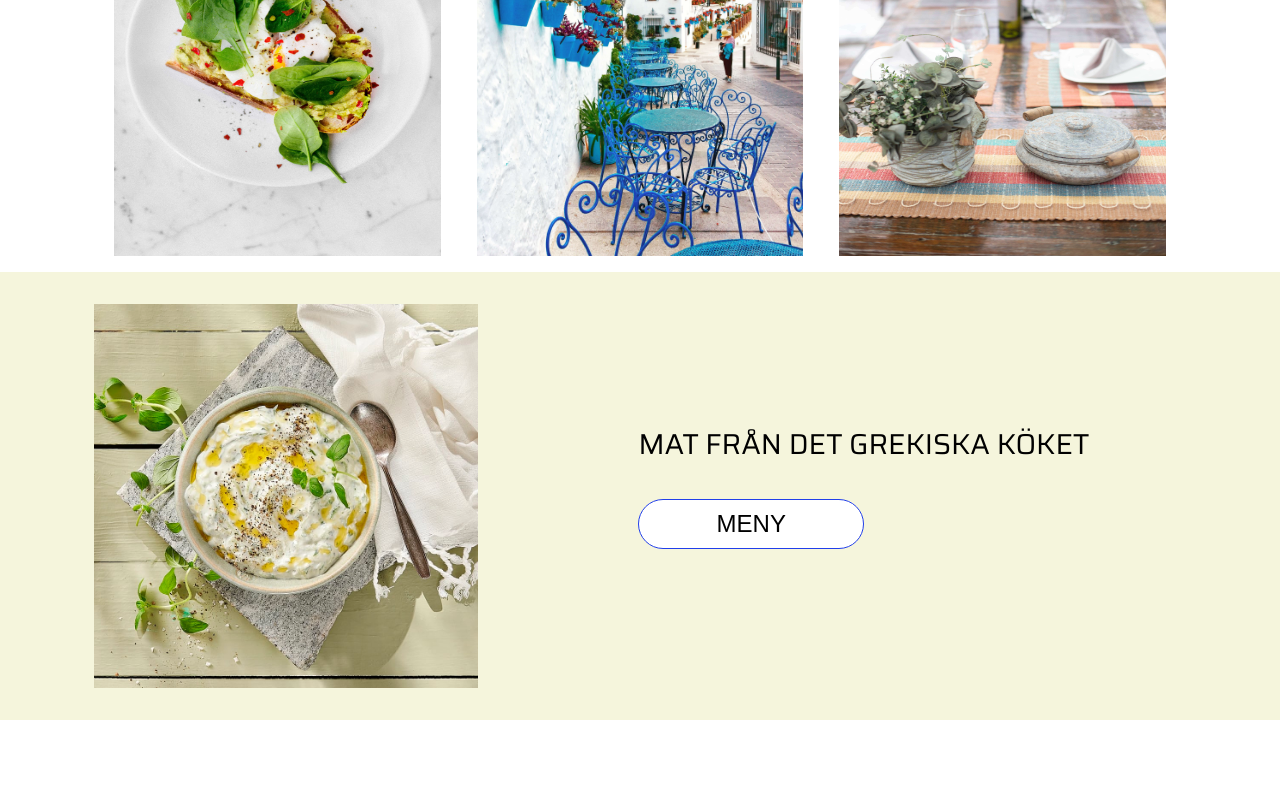
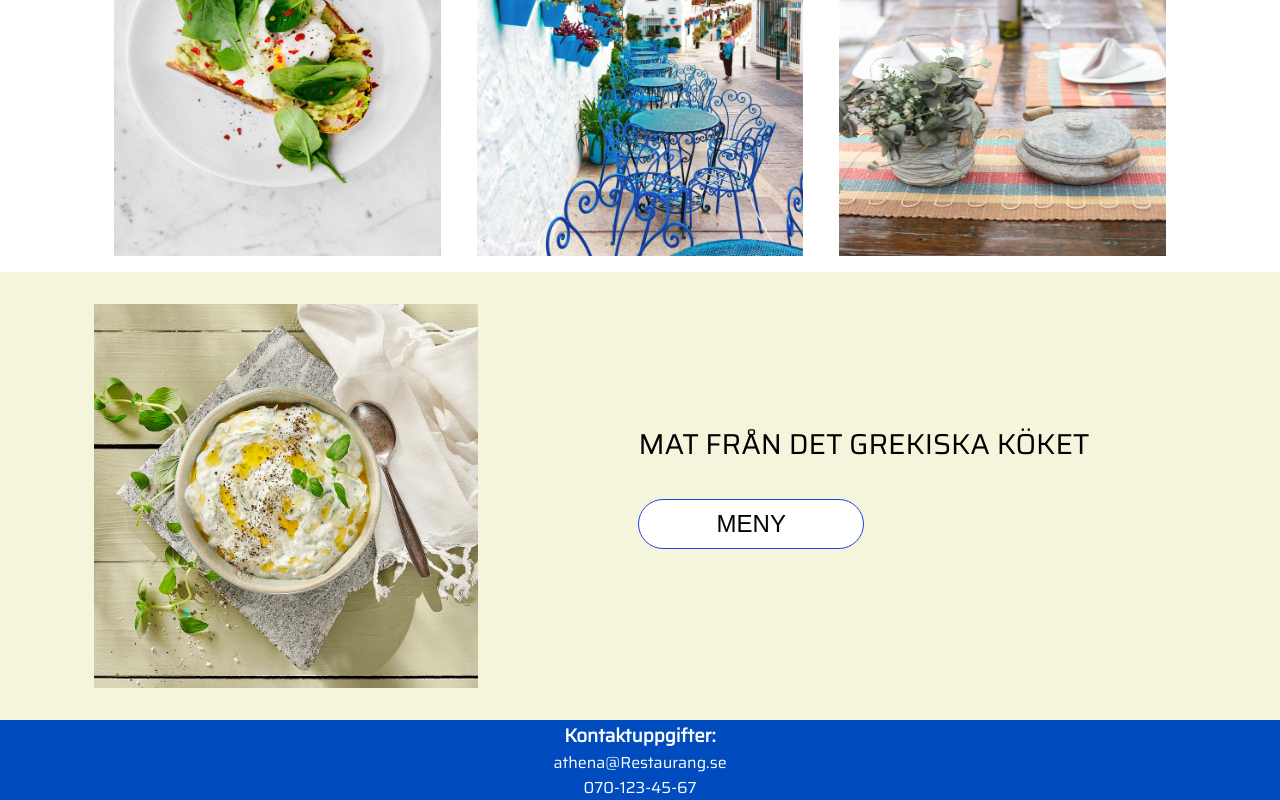
Before and after one commit to iidalindh/Restaurant, a React (Create React App) app in the folder Client/: page / in a window 1280 px wide. Shown: the part 503-1303 px from the top of the page. Before the commit the page ends 1223 px from the top, so only its background shows below. Built offline with nearby package versions, Linux system fonts and the light colour scheme; no server answers.

Commit message:
minor styling and started on footer + some routing

```diff
--- a/Client/src/App.tsx
+++ b/Client/src/App.tsx
@@ -4,6 +4,7 @@ import { BrowserRouter as Router, Link, Route, Switch } from "react-router-dom";
 import { Login } from "./components/login/Login";
 import { Register } from "./components/register/Register";
 import { LandingPage } from "./components/landingPage/LandingPage";
+import { Menu } from "./components/Menu";
 
 import { Booking } from "./components/booking/Booking";
 import { BookingDetails } from "./components/booking/BookingDetails";
@@ -47,9 +48,12 @@ function App() {
           <Route path="/booking">
             <Booking />
           </Route>
+          <Route path="/menu">
+            <Menu />
+          </Route>
 
           <Route path="/admin">
-            {role === 'admin' ? <> admin</> : <Login /> }
+            {role === "admin" ? <> admin</> : <Login />}
           </Route>
         </Switch>
       </Router>
--- /dev/null
+++ b/Client/src/components/Menu.tsx
@@ -0,0 +1,11 @@
+import React from 'react'
+import { Navbar } from './navbar/Navbar'
+
+export const Menu = () => {
+    return (
+        <>
+            <Navbar />
+           <p>Menu</p>
+        </>
+    )
+}
--- /dev/null
+++ b/Client/src/components/footer/Footer.tsx
@@ -0,0 +1,34 @@
+import React from 'react';
+import styled from 'styled-components';
+import { colorScheme } from '../../styles';
+export const Footer = () => {
+    return (
+        <FooterContainer>
+            <h3>Kontaktuppgifter:</h3>
+            <p>athena@Restaurang.se</p>
+            <p>070-123-45-67</p>
+        </FooterContainer>
+    )
+}
+
+const FooterContainer = styled.div`
+    width: 100%;
+    height: 80px;
+    display: flex;
+    flex-direction: column;
+    justify-content: center;
+    align-items: center;
+    background: ${colorScheme.main};
+
+    p {
+        color: white;
+        padding: 0;
+        margin: 0;
+    }
+
+    h3 {
+        color: white;
+        padding: 0;
+        margin: 0;
+    }
+`;
--- a/Client/src/components/landingPage/LandingPage.tsx
+++ b/Client/src/components/landingPage/LandingPage.tsx
@@ -2,6 +2,8 @@ import React from "react";
 import { Navbar } from "../navbar/Navbar";
 import styled from "styled-components";
 import { useHistory } from "react-router-dom";
+import { Footer } from "../footer/Footer";
+
 export const LandingPage = () => {
   const history = useHistory();
 
@@ -36,6 +38,7 @@ export const LandingPage = () => {
           </GoToMenuDiv>
         </ViewMenuDiv>
       </MainSection>
+      <Footer />
     </>
   );
 };
@@ -102,7 +105,7 @@ const ViewMenuDiv = styled.div`
   justify-content: center;
   align-items: center;
   background-color: beige;
-  width: 100vw;
+  width: 100%;
 
   img {
     padding: 2rem;
```
Also changed, not shown: Client/src/components/landingPage/test.txt (deleted).
